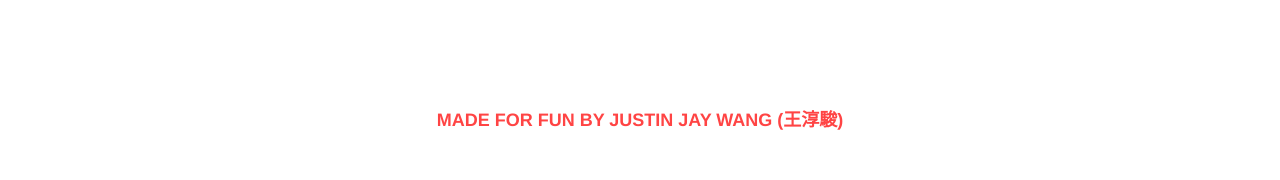
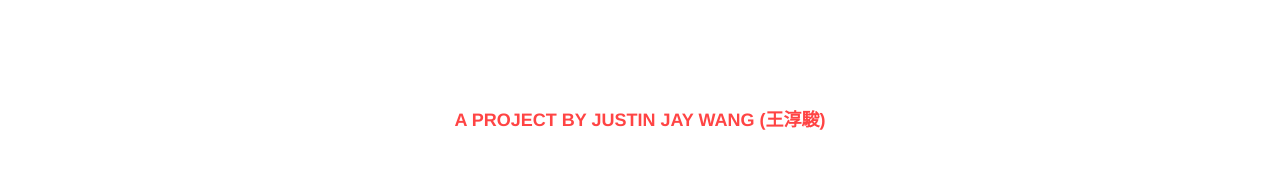
Before and after one commit to justinjaywang/taiwanese-foods, a Jekyll site: the page built from archive.md, in a window 1280 px wide. Shown: the part 4033-4213 px from the top of the page. Built offline with Jekyll 4.4.1, drawn with Linux system fonts in a browser that asks for light colours.

Commit message:
edit footer copy

```diff
--- a/_includes/footer.html
+++ b/_includes/footer.html
@@ -1,3 +1,3 @@
 <footer class="footer container">
-  Made for fun by <a href="https://justinjay.wang">Justin Jay Wang (王淳駿)</a>
+  A project by <a href="https://justinjay.wang">Justin Jay Wang (王淳駿)</a>
 </footer>
```
